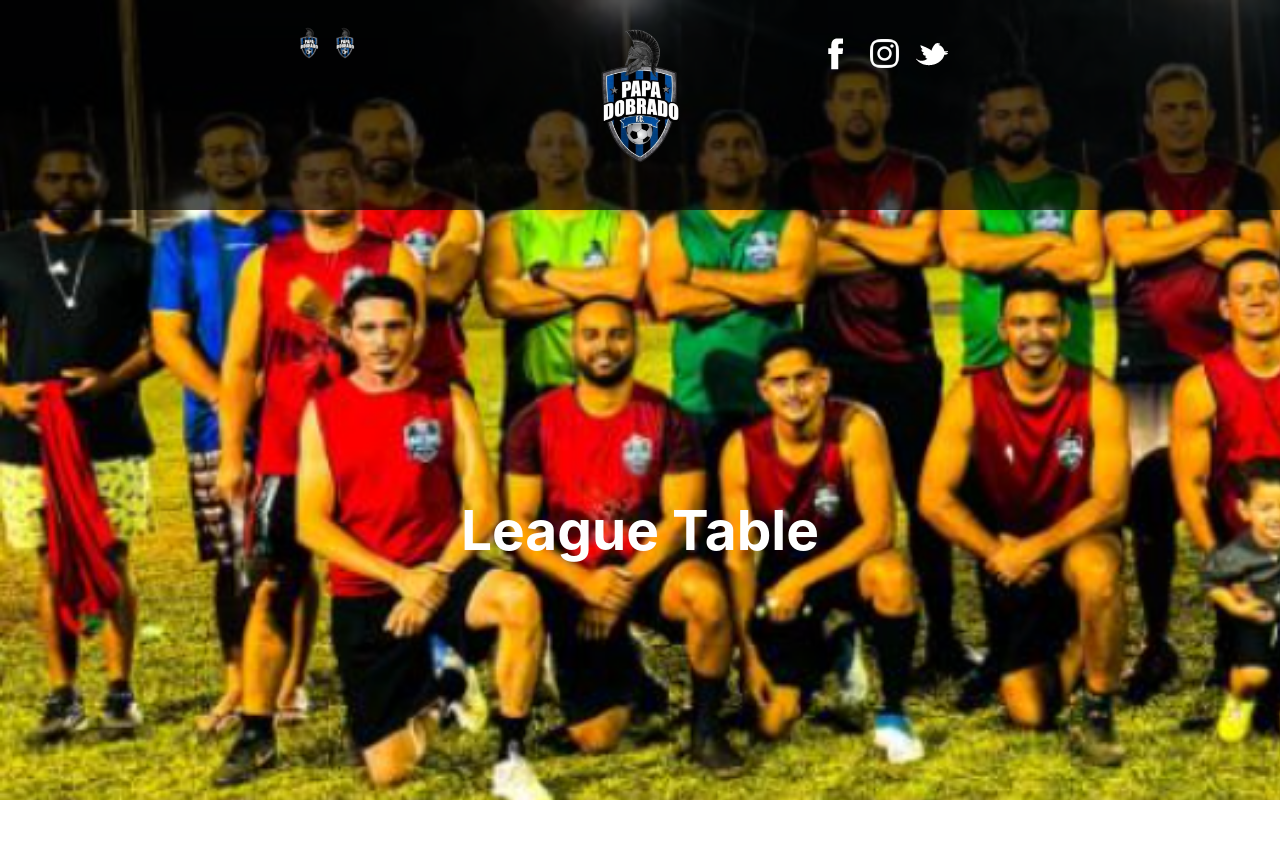
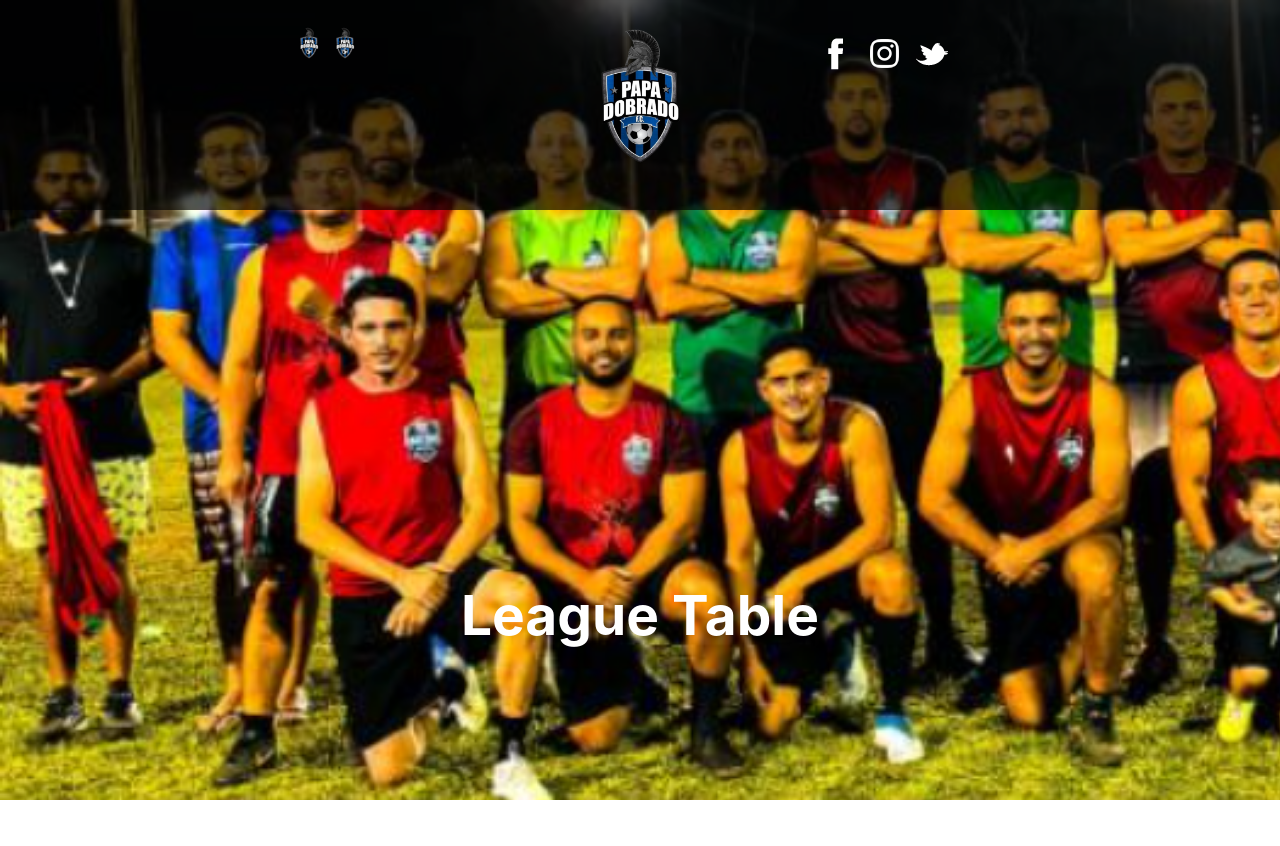
Before and after one commit to alewnardu/papadobradofc, a Flask app: template app/templates/base.html in a window 1280 px wide. Shown: the top 846 px of the page. Run offline with Flask 3, Linux system fonts and the light colour scheme; the template is opened without the code that fills it, so the values that code supplies are empty; parts of the project's set-up code (start-up, migrations or seed data) failed here and were passed over; some libraries are stand-ins or nearby versions; some web fonts are replaced.

Commit message:
Header texto

```diff
--- a/app/templates/base.html
+++ b/app/templates/base.html
@@ -93,8 +93,8 @@
       </div>
     </nav>
     <header class="page-header" data-background="{{ url_for('static', filename='img/escalacao.png') }}">
-    <div class="container mt-5">
-      <h2 class="mt-5">League Table</h2>
+      <div class="container bosluk3a">
+        <h2 class="bosluk3a">League Table</h2>
         <!-- <div class="bosluk3"></div> -->
 
       </div>
```
Lines whose indentation alone changed are shown as unchanged.
